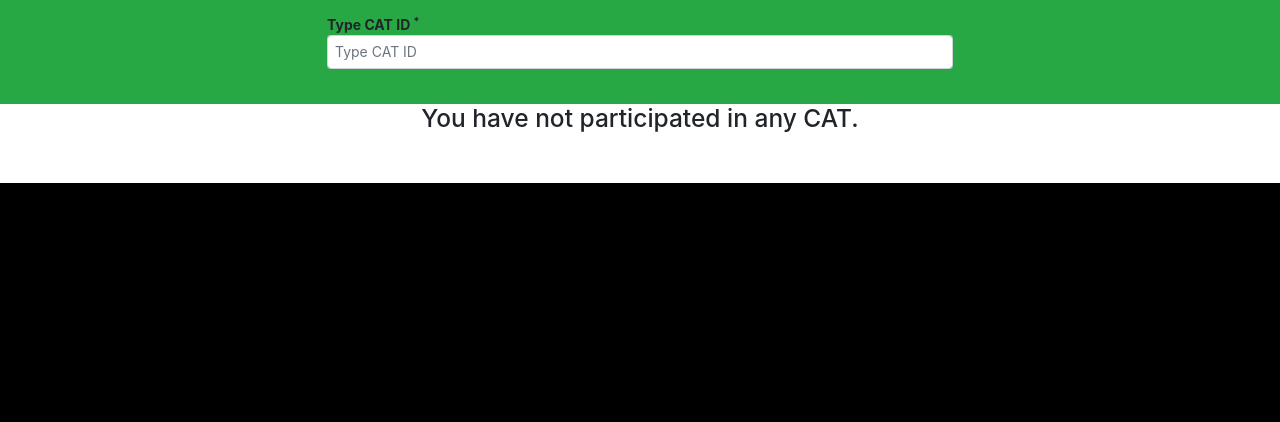
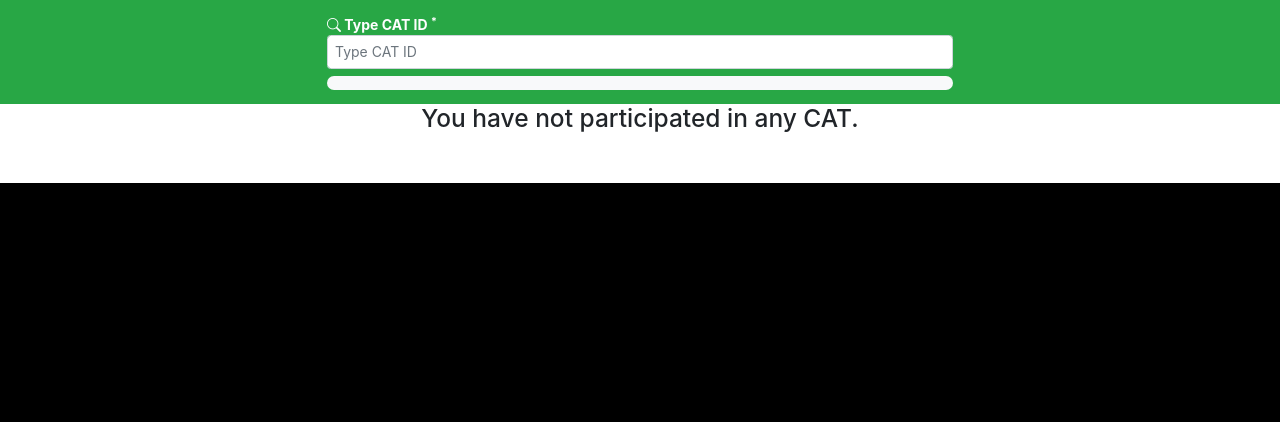
Before and after one commit to saulnyongesa/med-learn-a, a Django app: template templates/student/cat.html in a window 1280 px wide. Shown: the top 422 px of the page. Run offline with Django 5.2, Linux system fonts and the light colour scheme; the template is opened without the code that fills it, so the values that code supplies are empty; some libraries are stand-ins or nearby versions.

Commit message:
edited cat and cat_view templates

```diff
--- a/templates/student/cat.html
+++ b/templates/student/cat.html
@@ -10,7 +10,10 @@
     <link rel="stylesheet" href="{% static 'css/global.css' %}">
     <link rel="stylesheet" href="{% static 'css/exams.css' %}">
     <link rel="stylesheet" href="{% static 'bootstrap/css/bootstrap.css' %}">
+    <!-- Bootstrap Icons -->
+    <link rel="stylesheet" href="https://cdnjs.cloudflare.com/ajax/libs/bootstrap-icons/1.9.1/font/bootstrap-icons.min.css">
 </head>
+
 <body>
 {% include 'student/header.html' %}
 {% for message in messages %}
@@ -21,55 +24,56 @@
         </strong>
     </p>
 {% endfor %}
+
+<!-- Search Section -->
 <div class="w-100 p-3 bg-success d-flex">
     <form class="w-50 m-auto" action="">
-        <label class="w-100 font-weight-bolder" for="cat-id">
-            Type CAT ID <sup>*</sup> <br>
+        <label class="w-100 font-weight-bolder text-white" for="cat-id">
+            <i class="bi bi-search"></i> Type CAT ID <sup>*</sup> <br>
             <input class="p-2 form-control" type="text" id="search" placeholder="Type CAT ID">
         </label>
-        <h4 class="d-none" id="result-header">Search Result</h4>
-        <div class="p-2" id="result-holder" style="border-radius: 10px">
-
-        </div>
+        <h4 class="d-none text-white" id="result-header">Search Result</h4>
+        <div class="p-2 bg-light" id="result-holder" style="border-radius: 10px"></div>
     </form>
-
 </div>
 
-
-{#====My Cats Start====#}
+<!-- My CATs Start -->
 {% if cats %}
-    <section class="cat-container container">
-        <div class="cat-container-header bg-success pt-4 pb-4 pr-1 pl-1">
-            <h4 class="m-2">
-                CATs Participated
-            </h4>
+    <section class="cat-container container my-4">
+        <div class="cat-container-header bg-success p-4 text-white">
+            <h4 class="m-2"><i class="bi bi-journal-text"></i> CATs Participated</h4>
         </div>
-        <div class="cat-container-card-holder flex pt-4 pb-4">
+        <div class="row g-3">
             {% for cat in cats %}
-                <div class="card">
+                <div class="col-md-4 mt-2">
+                    <div class="card shadow-sm">
+                        <div class="card-body">
+                            <h5 class="card-title font-weight-bolder">
+                                <span class="p-2 btn btn-secondary">CAT ID: {{ cat.cat.cat_id }}</span>
+                            </h5>
+                            <p class="card-text"><i class="bi bi-bookmark"></i> CAT Name: {{ cat.cat.name }}</p>
+                            <p class="card-text"><i class="bi bi-calendar-event"></i> Start Date: {{ cat.cat.start }}</p>
+                            <p class="card-text"><i class="bi bi-calendar-x"></i> End Date: {{ cat.cat.end }}</p>
+                        </div>
                         <div class="card-footer">
-                        <h5 class="font-weight-bolder">
-                            <span class="p-2 btn btn-secondary">CAT Id: {{ cat.cat.cat_id }}</span>
-                        </h5>
-
-                        <p>CAT Name: {{ cat.cat.name }}</p>
-                        <p>Start Date: {{ cat.cat.start }}</p>
-                        <p>End Date: {{ cat.cat.end }}</p>
                             {% if cat.cat.end > end_time_check %}
-                            <a class="btn btn-success w-100" href="{% url 'student-cat-view-url' cat.cat.id %}">Open</a>
+                                <a class="btn btn-success w-100" href="{% url 'student-cat-view-url' cat.cat.id %}">
+                                    <i class="bi bi-play-circle"></i> Open
+                                </a>
                             {% else %}
                                 <p>
-                                Score: {{ answers.count }} out of
+                                    <i class="bi bi-check-circle-fill text-success"></i> Score: {{ answers.count }} out of
                                     {% for question in questions %}
                                         {% if question.cat == cat.cat %}
                                             {{ question }}
                                         {% endif %}
-
                                     {% endfor %}
-
                                 </p>
-                            <a class="btn btn-secondary w-100" href="">View Results</a>
+                                <a class="btn btn-secondary w-100" href="">
+                                    <i class="bi bi-file-earmark-bar-graph"></i> View Results
+                                </a>
                             {% endif %}
+                        </div>
                     </div>
                 </div>
             {% endfor %}
@@ -78,7 +82,8 @@
 {% else %}
     <h3 class="text-center w-100">You have not participated in any CAT.</h3>
 {% endif %}
-{#====My Cats End====#}
+<!-- My CATs End -->
+
 {% include 'footer.html' %}
 <script src="{% static 'js/global.js' %}"></script>
 <script src="{% static 'js/search-cat.js' %}"></script>
@@ -86,4 +91,5 @@
 <script src="{% static 'bootstrap/js/popper.min.js' %}"></script>
 <script src="{% static 'bootstrap/js/bootstrap.js' %}"></script>
 </body>
+
 </html>
```
Also changed, not shown: templates/student/cat_view.html (+56 -34 lines). Lines whose indentation alone changed are shown as unchanged.
